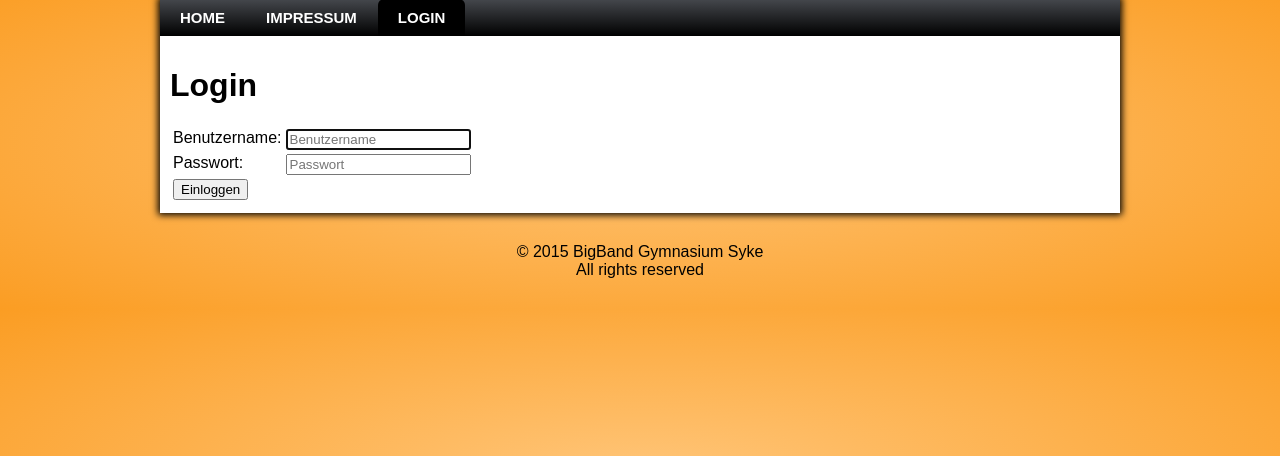
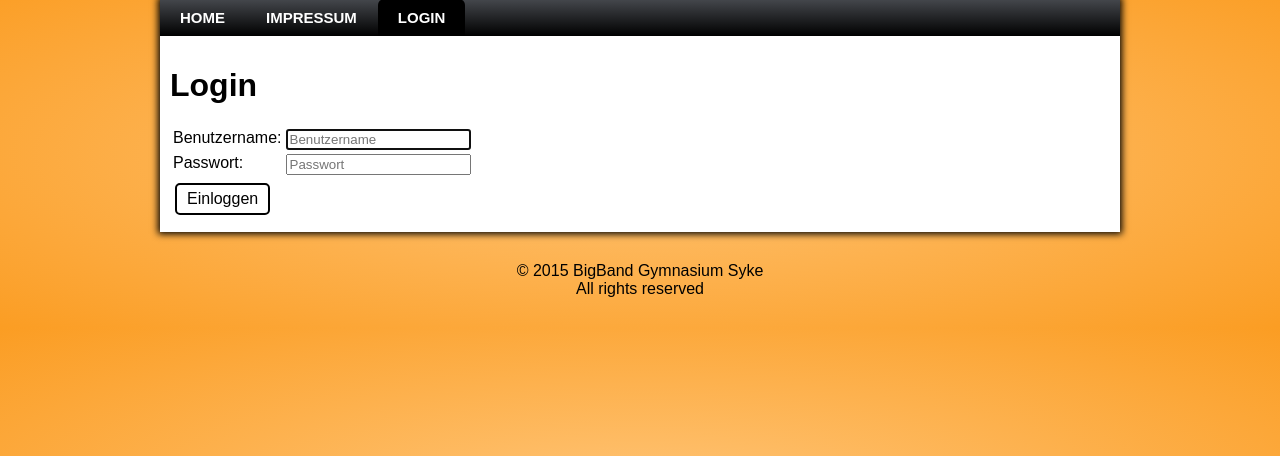
Before and after one commit to Laurendus/bigband-website, a PHP site: page /index.php?section=login in a window 1280 px wide. Shown: the part 21-477 px from the top of the page. Run offline with PHP 8.4, Linux system fonts and the light colour scheme.

Commit message:
fix several bugs - add new button-design

```diff
--- a/css/nav.css
+++ b/css/nav.css
@@ -63,6 +63,7 @@ and open the template in the editor.
 
         border-radius: 6px 6px 0px 0px;
         background: initial;
+        transition: background-color 1s;
     }
     #menu a:hover {
         background-color: black;
--- a/css/style.css
+++ b/css/style.css
@@ -1,3 +1,4 @@
+
 p {
     text-align: justify;
 }
@@ -5,6 +6,31 @@ p {
 td {
     text-align: left;
     vertical-align: top;
+}
+
+.button {
+
+    background: initial;
+    //box-shadow: 0px 0px 3px 2px black;
+    border: 2px solid black;
+    border-radius: 5px;
+    color: initial;
+    padding: 5px 10px;
+    text-align: center;
+    text-decoration: inline-block;
+    font-size: 16px;
+    margin: 4px 2px;
+    cursor: pointer;
+}
+
+.button:hover{
+    background: #000000;
+    /*background: -webkit-linear-gradient(top,  #45484d 0%,#000000 100%);
+    background: linear-gradient(to bottom,  #45484d 0%,#000000 100%);
+    filter: progid:DXImageTransform.Microsoft.gradient( startColorstr='#45484d', endColorstr='#000000',GradientType=0 );*/
+    color: white;
+
+    transition: background 0.5s, color 0.5s;
 }
 /*
 a {
--- a/websites/login.php
+++ b/websites/login.php
@@ -16,7 +16,7 @@
                 . "userLevel = " . $_SESSION['userLevel'] . ";</script>"
                 . "<script src='javascript/navigation.js'></script>";
 
-                //header("Location: index.php?section=startseite");
+                header("Location: index.php?section=startseite");
             } else {
                 echo "Einloggen fehlgeschlagen!";
                 //echo "<script>document.getElementById('')</script>";
@@ -45,7 +45,7 @@
         </tr>
         <tr>
             <td>
-                <input type="submit" name="einloggen" value="Einloggen" />
+                <input type="submit" name="einloggen" class="button" value="Einloggen" />
             </td>
         </tr>
     </table>
--- a/websites/register.php
+++ b/websites/register.php
@@ -59,7 +59,7 @@ and open the template in the editor.
         </tr>
         <tr>
             <td>
-                <input type="submit" name="registrieren" value="Registrieren" <?php if ($_SESSION['userLevel'] != 1) {echo "disabled";} ?>/>
+                <input type="submit" class="button" name="registrieren" value="Registrieren" <?php if ($_SESSION['userLevel'] != 1) {echo "disabled";} ?>/>
             </td>
         </tr>
     </table>
```
Also changed, not shown: websites/upload.php (+9 -9 lines).
